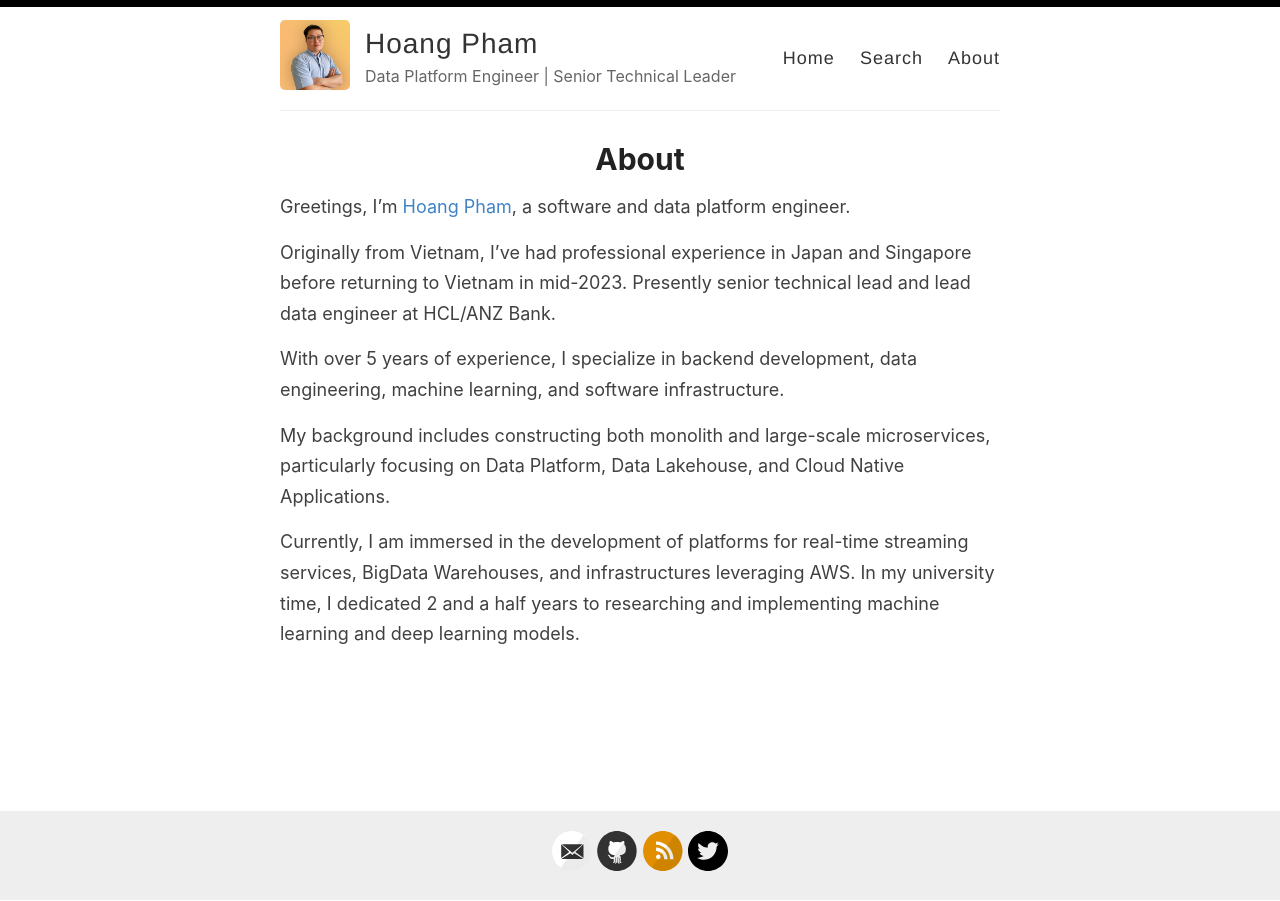
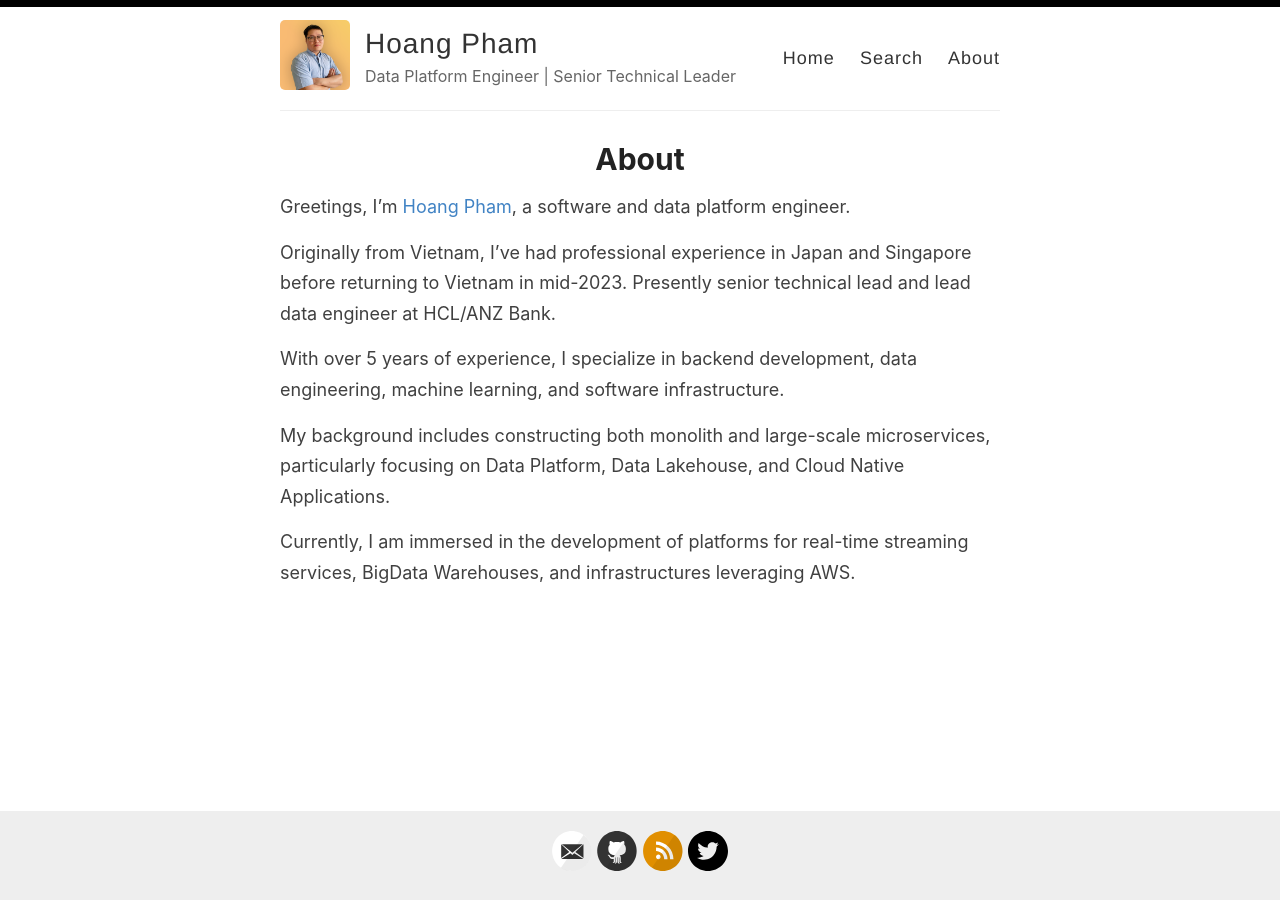
Before and after one commit to PhVHoang/phvhoang.github.io, a Jekyll site: the page built from _pages/about.md, in a window 1280 px wide. Built offline with Jekyll 4.4.1, drawn with Linux system fonts in a browser that asks for light colours.

Commit message:
update about.md
Signed-off-by: Hoang Pham <a2k40pbc@gmail.com>

```diff
--- a/_pages/about.md
+++ b/_pages/about.md
@@ -11,4 +11,4 @@ With over 5 years of experience, I specialize in backend development, data engin
 
 My background includes constructing both monolith and large-scale microservices, particularly focusing on Data Platform, Data Lakehouse, and Cloud Native Applications.
 
-Currently, I am immersed in the development of platforms for real-time streaming services, BigData Warehouses, and infrastructures leveraging AWS. In my university time, I dedicated 2 and a half years to researching and implementing machine learning and deep learning models.
+Currently, I am immersed in the development of platforms for real-time streaming services, BigData Warehouses, and infrastructures leveraging AWS.
```
